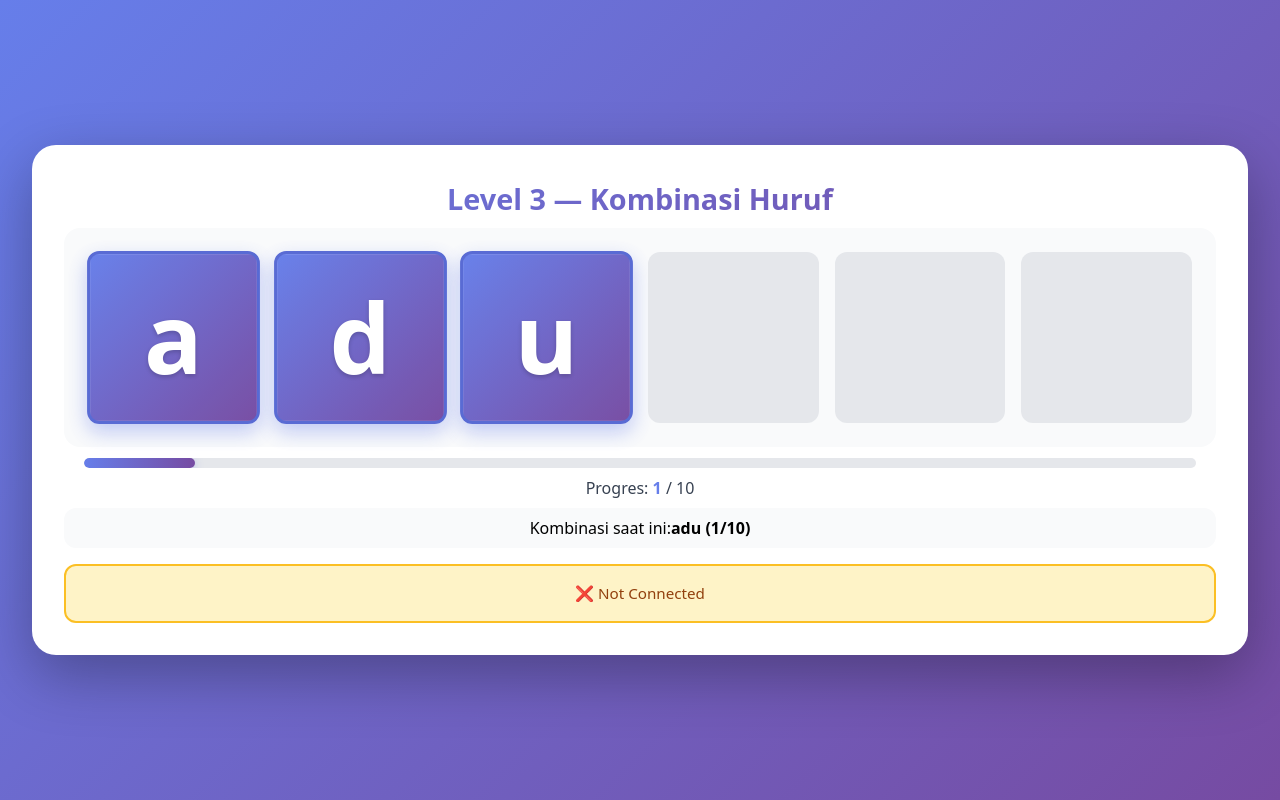
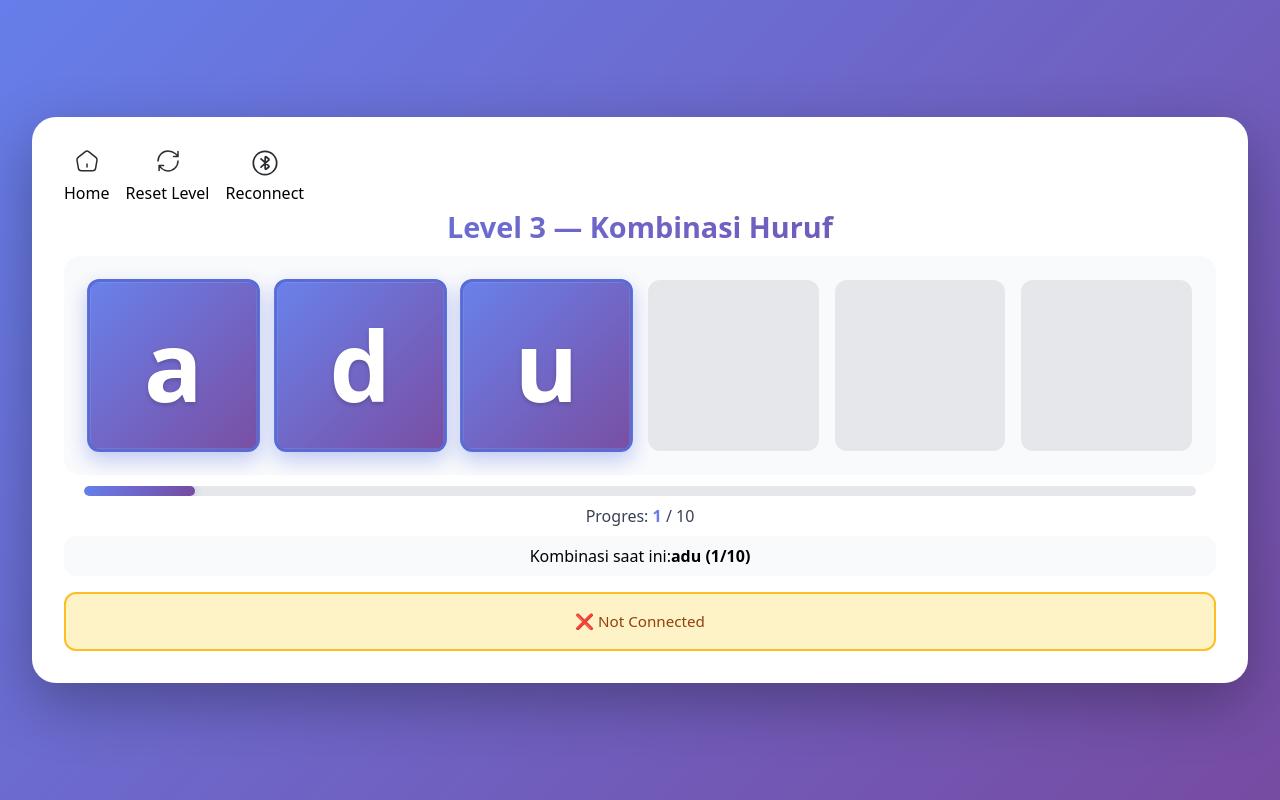
Before and after one commit to audriskasula/DisolvePWA, a React (Vite) app: page /level3 in a window 1280 px wide. Built offline with nearby package versions, Linux system fonts and the light colour scheme.

Commit message:
add button home dll in lvl2-6

```diff
--- a/src/levels/Level2.tsx
+++ b/src/levels/Level2.tsx
@@ -5,11 +5,10 @@ import { useBLE } from "../components/BLEContext";
 import { COMBINATIONS_LV2 } from "./combinationLevel";
 
 
-
 const delay = (ms: number) => new Promise((resolve) => setTimeout(resolve, ms));
 
 export default function Level2() {
-  const { isConnected, send, subscribe } = useBLE();
+  const { isConnected, send, subscribe, connect } = useBLE();
   const navigate = useNavigate();
 
   // Index kombinasi aktif
@@ -107,10 +106,44 @@ export default function Level2() {
     }
   }, [isConnected, send, currentCombo]);
 
+  const handleResetLevel = async () => {
+      localStorage.removeItem("level1_index");
+      setIndex(0);
+      indexRef.current = 0;
+      console.log("🔄 Level 1 direset, mulai dari awal");
+
+      if (isConnected) {
+        await delay(1000);
+        await send(COMBINATIONS_LV2[0]); // kirim huruf pertama ulang
+      }
+    };
+
   // 🔠 Tampilan UI
   return (
     <div className="containerLv1">
       <div className="level1-wrapper animate-fadeInScale">
+        <div className="flex gap-4">
+          <button className="btn-back cursor-pointer flex justify-center items-center flex-col-reverse gap-2" onClick={() => navigate("/")}>
+            <p>Home</p>
+            <img src="homeIcon.svg" alt="" />
+          </button>
+          <button className="btn-reset cursor-pointer flex justify-center items-center flex-col-reverse gap-2"
+            onClick={handleResetLevel}>
+            <p>Reset Level</p>
+            <img src="refreshIcon.svg" alt="" />
+          </button>
+          <button className="btn-connect cursor-pointer flex justify-center items-center flex-col-reverse gap-1"
+            onClick={async () => {
+              try {
+                await connect();
+              } catch (e) {
+                console.error("❌ Gagal konek BLE:", e);
+              }
+            }}>
+            <p>Reconnect</p>
+            <img src="bluetoothIcon.svg" alt="" width={28} />
+          </button>
+        </div>
         <div className="titleBox">Level 2</div>
 
         {/* <div className="info">
--- a/src/levels/Level3.tsx
+++ b/src/levels/Level3.tsx
@@ -2,12 +2,13 @@ import { useEffect, useRef, useState } from "react";
 import { useNavigate } from "react-router-dom";
 import "./CSS/level.css";
 import { useBLE } from "../components/BLEContext";
+// import { COMBINATIONS_LV3 } from "./combinationLevel";
 
 const COMBINATIONS = ["adu", "aku", "dia", "air", "api", "itu", "iya", "doa", "sen", "tas"];
 const delay = (ms: number) => new Promise((r) => setTimeout(r, ms));
 
 export default function Level3() {
-  const { isConnected, send, subscribe } = useBLE();
+  const { isConnected, send, subscribe, connect } = useBLE();
   const navigate = useNavigate();
 
   const [index, setIndex] = useState(() => {
@@ -97,9 +98,43 @@ export default function Level3() {
     }
   }, [isConnected, send, currentCombo]);
 
+  const handleResetLevel = async () => {
+    localStorage.removeItem("level1_index");
+    setIndex(0);
+    indexRef.current = 0;
+    console.log("🔄 Level 1 direset, mulai dari awal");
+
+    if (isConnected) {
+      await delay(1000);
+      await send(COMBINATIONS[0]); // kirim huruf pertama ulang
+    }
+  };
+
   return (
     <div className="containerLv1">
       <div className="level1-wrapper animate-fadeInScale">
+        <div className="flex gap-4">
+          <button className="btn-back cursor-pointer flex justify-center items-center flex-col-reverse gap-2" onClick={() => navigate("/")}>
+            <p>Home</p>
+            <img src="homeIcon.svg" alt="" />
+          </button>
+          <button className="btn-reset cursor-pointer flex justify-center items-center flex-col-reverse gap-2"
+            onClick={handleResetLevel}>
+            <p>Reset Level</p>
+            <img src="refreshIcon.svg" alt="" />
+          </button>
+          <button className="btn-connect cursor-pointer flex justify-center items-center flex-col-reverse gap-1"
+            onClick={async () => {
+              try {
+                await connect();
+              } catch (e) {
+                console.error("❌ Gagal konek BLE:", e);
+              }
+            }}>
+            <p>Reconnect</p>
+            <img src="bluetoothIcon.svg" alt="" width={28} />
+          </button>
+        </div>
         <div className="titleBox">Level 3 — Kombinasi Huruf</div>
 
         <div className="board">
--- a/src/levels/Level4.tsx
+++ b/src/levels/Level4.tsx
@@ -2,12 +2,13 @@ import { useEffect, useRef, useState } from "react";
 import { useNavigate } from "react-router-dom";
 import "./CSS/level.css";
 import { useBLE } from "../components/BLEContext";
+// import { COMBINATIONS_LV4 } from "./combinationLevel";
 
 const COMBINATIONS = ["ulat", "daun", "duta", "nadi", "musa", "nasi", "meja", "pita", "ratu", "paku"];
 const delay = (ms: number) => new Promise((r) => setTimeout(r, ms));
 
 export default function Level4() {
-  const { isConnected, send, subscribe } = useBLE();
+  const { isConnected, send, subscribe, connect } = useBLE();
   const navigate = useNavigate();
 
   // 🧠 Simpan dan ambil progress dari localStorage
@@ -103,9 +104,43 @@ export default function Level4() {
     }
   }, [isConnected, send, currentCombo]);
 
+  const handleResetLevel = async () => {
+    localStorage.removeItem("level1_index");
+    setIndex(0);
+    indexRef.current = 0;
+    console.log("🔄 Level 1 direset, mulai dari awal");
+
+    if (isConnected) {
+      await delay(1000);
+      await send(COMBINATIONS[0]); // kirim huruf pertama ulang
+    }
+  };
+
   return (
     <div className="containerLv1">
       <div className="level1-wrapper animate-fadeInScale">
+        <div className="flex gap-4">
+          <button className="btn-back cursor-pointer flex justify-center items-center flex-col-reverse gap-2" onClick={() => navigate("/")}>
+            <p>Home</p>
+            <img src="homeIcon.svg" alt="" />
+          </button>
+          <button className="btn-reset cursor-pointer flex justify-center items-center flex-col-reverse gap-2"
+            onClick={handleResetLevel}>
+            <p>Reset Level</p>
+            <img src="refreshIcon.svg" alt="" />
+          </button>
+          <button className="btn-connect cursor-pointer flex justify-center items-center flex-col-reverse gap-1"
+            onClick={async () => {
+              try {
+                await connect();
+              } catch (e) {
+                console.error("❌ Gagal konek BLE:", e);
+              }
+            }}>
+            <p>Reconnect</p>
+            <img src="bluetoothIcon.svg" alt="" width={28} />
+          </button>
+        </div>
         <div className="titleBox">Level 4</div>
 
         <div className="board">
--- a/src/levels/Level5.tsx
+++ b/src/levels/Level5.tsx
@@ -3,12 +3,13 @@ import { useEffect, useRef, useState } from "react";
 import { useNavigate } from "react-router-dom";
 import "./CSS/level.css";
 import { useBLE } from "../components/BLEContext";
+// import { COMBINATIONS_LV5 } from "./combinationLevel";
 
 const COMBINATIONS = ["kursi", "petak", "lebar", "topi", "indah", "sabun", "bulan", "kayu", "senja", "peluk"];
 const delay = (ms: number) => new Promise((r) => setTimeout(r, ms));
 
 export default function Level5() {
-  const { isConnected, send, subscribe } = useBLE();
+  const { isConnected, send, subscribe, connect } = useBLE();
   const navigate = useNavigate();
 
   // Simpan progres
@@ -106,10 +107,44 @@ export default function Level5() {
     }
   }, [isConnected, send, currentCombo]);
 
+  const handleResetLevel = async () => {
+    localStorage.removeItem("level1_index");
+    setIndex(0);
+    indexRef.current = 0;
+    console.log("🔄 Level 1 direset, mulai dari awal");
+
+    if (isConnected) {
+      await delay(1000);
+      await send(COMBINATIONS[0]); // kirim huruf pertama ulang
+    }
+  };
+
   // 🧠 Tampilan UI
   return (
     <div className="containerLv1">
       <div className="level1-wrapper animate-fadeInScale">
+        <div className="flex gap-4">
+          <button className="btn-back cursor-pointer flex justify-center items-center flex-col-reverse gap-2" onClick={() => navigate("/")}>
+            <p>Home</p>
+            <img src="homeIcon.svg" alt="" />
+          </button>
+          <button className="btn-reset cursor-pointer flex justify-center items-center flex-col-reverse gap-2"
+            onClick={handleResetLevel}>
+            <p>Reset Level</p>
+            <img src="refreshIcon.svg" alt="" />
+          </button>
+          <button className="btn-connect cursor-pointer flex justify-center items-center flex-col-reverse gap-1"
+            onClick={async () => {
+              try {
+                await connect();
+              } catch (e) {
+                console.error("❌ Gagal konek BLE:", e);
+              }
+            }}>
+            <p>Reconnect</p>
+            <img src="bluetoothIcon.svg" alt="" width={28} />
+          </button>
+        </div>
         <div className="titleBox">Level 5 — Kombinasi Huruf</div>
 
         <div className="board">
--- a/src/levels/Level6.tsx
+++ b/src/levels/Level6.tsx
@@ -2,12 +2,13 @@ import { useEffect, useRef, useState } from "react";
 import { useNavigate } from "react-router-dom";
 import "./CSS/level.css"; // ✅ Pakai CSS elegan dari Bang
 import { useBLE } from "../components/BLEContext";
+// import { COMBINATIONS_LV6 } from "./combinationLevel";
 
 const COMBINATIONS = ["tembok", "lembah", "bentuk", "gurita", "petani", "perahu", "pisang", "lembar", "kapten", "pelaku"];
 const delay = (ms: number) => new Promise((r) => setTimeout(r, ms));
 
 export default function Level6() {
-  const { isConnected, send, subscribe } = useBLE();
+  const { isConnected, send, subscribe, connect } = useBLE();
   const navigate = useNavigate();
 
   const [index, setIndex] = useState(() => {
@@ -86,9 +87,43 @@ export default function Level6() {
     }
   }, [isConnected, send, currentCombo]);
 
+  const handleResetLevel = async () => {
+    localStorage.removeItem("level1_index");
+    setIndex(0);
+    indexRef.current = 0;
+    console.log("🔄 Level 1 direset, mulai dari awal");
+
+    if (isConnected) {
+      await delay(1000);
+      await send(COMBINATIONS[0]); // kirim huruf pertama ulang
+    }
+  };
+
   return (
     <div className="containerLv1">
       <div className="level1-wrapper">
+        <div className="flex gap-4">
+          <button className="btn-back cursor-pointer flex justify-center items-center flex-col-reverse gap-2" onClick={() => navigate("/")}>
+            <p>Home</p>
+            <img src="homeIcon.svg" alt="" />
+          </button>
+          <button className="btn-reset cursor-pointer flex justify-center items-center flex-col-reverse gap-2"
+            onClick={handleResetLevel}>
+            <p>Reset Level</p>
+            <img src="refreshIcon.svg" alt="" />
+          </button>
+          <button className="btn-connect cursor-pointer flex justify-center items-center flex-col-reverse gap-1"
+            onClick={async () => {
+              try {
+                await connect();
+              } catch (e) {
+                console.error("❌ Gagal konek BLE:", e);
+              }
+            }}>
+            <p>Reconnect</p>
+            <img src="bluetoothIcon.svg" alt="" width={28} />
+          </button>
+        </div>
         <div className="titleBox">Level 6 — Kombinasi Huruf</div>
 
         {/* 🧩 Board huruf */}
```
